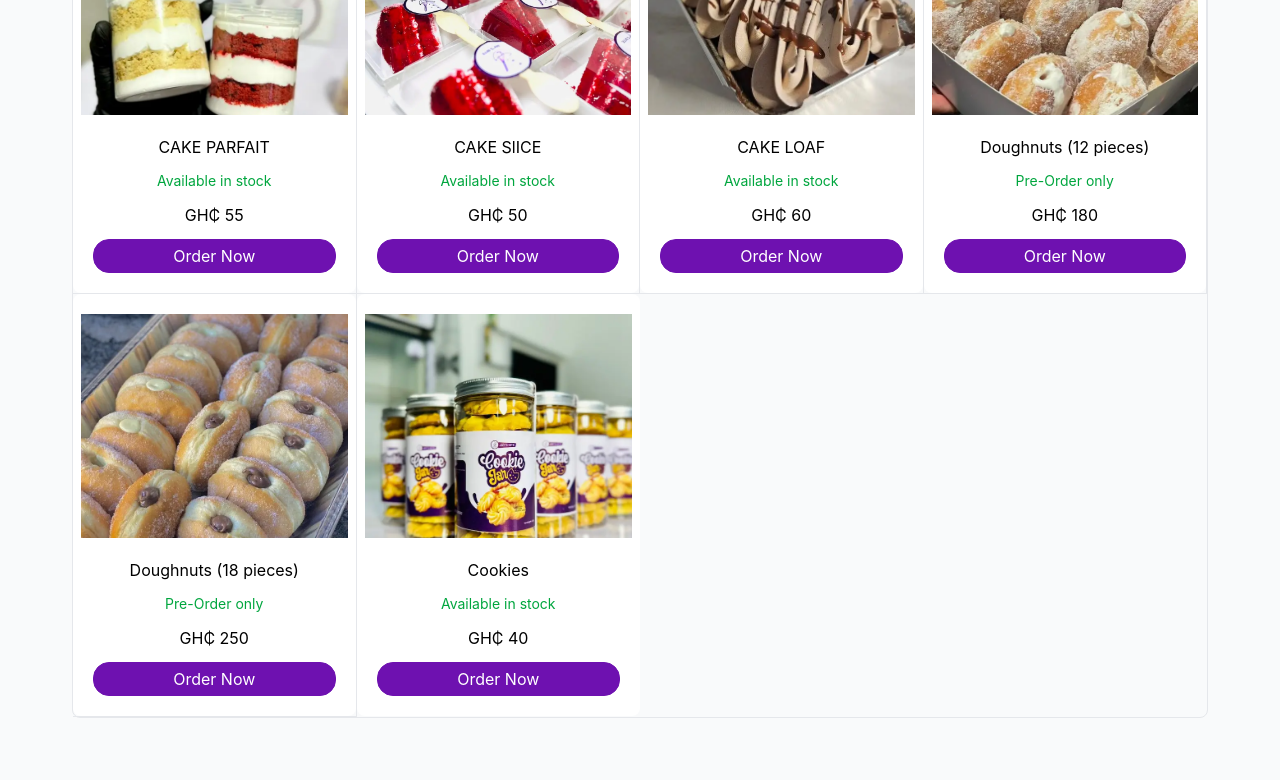
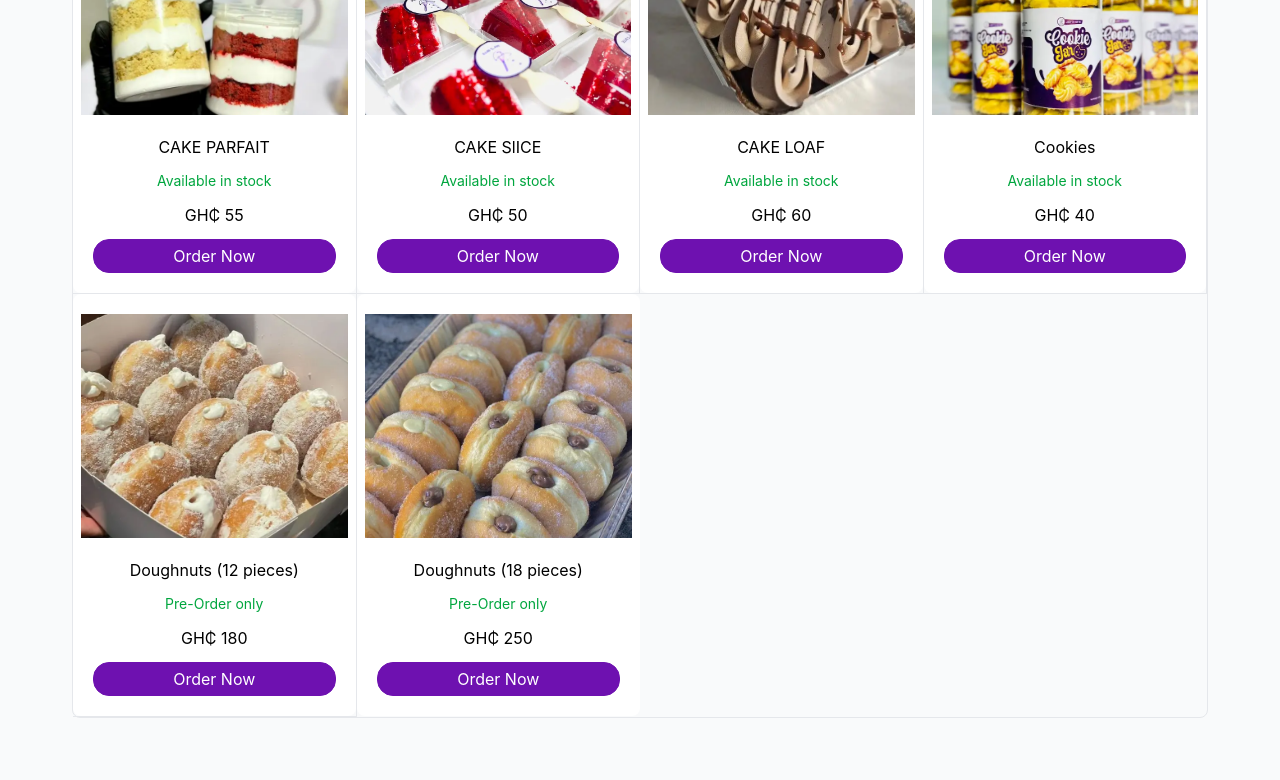
Before and after one commit to obedquao/jaysbite, a React (Vite) app in the folder jaysbite/: page / in a window 1280 px wide. Shown: the part 2300-3080 px from the top of the page. Built offline with nearby package versions, Linux system fonts and the light colour scheme; a web font is replaced by a local one.

Commit message:
pictures

```diff
--- a/jaysbite/src/assets/data/random.js
+++ b/jaysbite/src/assets/data/random.js
@@ -3,37 +3,37 @@ const randomInspo = [
     name: "Star cake 7 inches 2 Layers ",
     image: "/images/products/starcake.webp",
     price: "GH₵ 700",
-    details: "Includes 2 different cakes flavors",
+    details: "Available Only On Pre-Order",
   },
   {
     name: "Heart Vintage 6 inches 2 Layers  ",
     image: "/images/products/heartvintage.webp",
     price: "GH₵ 550",
-    details: "Includes 2 different cakes flavors",
+    details: "Available Only On Pre-Order",
   },
   {
     name: "Rose Wafer 6 inches 2 Layers ",
     image: "/images/products/rosewafer.webp",
     price: "GH₵ 700",
-    details: "Includes 2 different cakes flavors",
+    details: "Available Only On Pre-Order",
   },
   {
     name: "Pearl Cake 6 inches 2 layers",
     image: "/images/products/pearlcake.webp",
     price: "GH₵ 650",
-    details: "Includes 2 different cakes flavors",
+    details: "Available Only On Pre-Order",
   },
   {
     name: "Ribbon cake 6 Inches 2 Layers & 12 cupcakes ",
     image: "/images/products/ribbonwcupcakes.webp",
     price: "GH₵ 750",
-    details: "Includes 2 different cakes flavors and 12 cupcakes",
+    details: "Available Only On Pre-Order",
   },
   {
     name: "Square Cake 7 inches 3 layers",
     image: "/images/products/squarecake.webp",
     price: "GH₵ 650",
-    details: "Includes 3 different cakes flavors",
+    details: "Available Only On Pre-Order",
   },
 ];
 export default randomInspo;
--- a/jaysbite/src/assets/data/snacks.js
+++ b/jaysbite/src/assets/data/snacks.js
@@ -17,6 +17,12 @@ const snacks = [
     price: "GH₵ 60",
     details: "Available in stock",
   },
+  {
+    name: "Cookies",
+    image: "/images/products/cookie.webp",
+    price: "GH₵ 40",
+    details: "Available in stock",
+  },
 
   {
     name: "Doughnuts (12 pieces)",
@@ -30,11 +36,5 @@ const snacks = [
     price: "GH₵ 250",
     details: "Pre-Order only",
   },
-  {
-    name: "Cookies",
-    image: "/images/products/cookie.webp",
-    price: "GH₵ 40",
-    details: "Available in stock",
-  },
 ];
 export default snacks;
--- a/jaysbite/src/components/pastries.jsx
+++ b/jaysbite/src/components/pastries.jsx
@@ -23,7 +23,7 @@ export default function Pastries({ name, image, price, details }) {
 
         {/* Details */}
         <p
-          className={`text-sm text-gray-700 font-poppins transition-all duration-300 ${
+          className={`text-lg text-gray-700 font-poppins transition-all duration-300 ${
             !isExpanded && "line-clamp-2"
           }`}
         >
```
